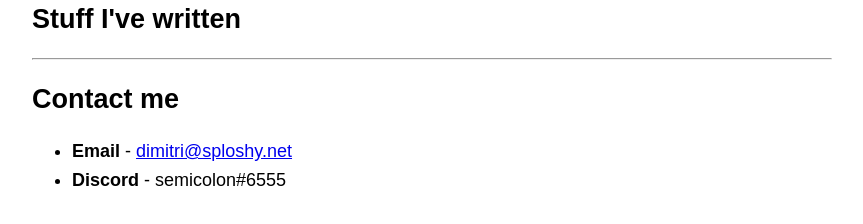
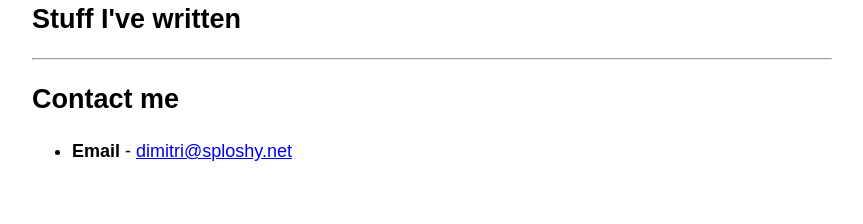
Before and after one commit to datsanakas/sploshy.net, a plain HTML site: page index.html in a window 1280 px wide. Shown: the part 104-328 px from the top of the page, without its empty margins (208-1071 px from the left). Drawn offline with Linux system fonts and the light colour scheme.

Commit message:
remove discord username

```diff
--- a/index.html
+++ b/index.html
@@ -16,9 +16,6 @@
             <b>Email</b> -
             <a href="mailto:dimitri@sploshy.net"> dimitri@sploshy.net </a>
         </li>
-        <li>
-            <b>Discord</b> - semicolon#6555
-        </li>
     </ul>
 
 </body>
```
